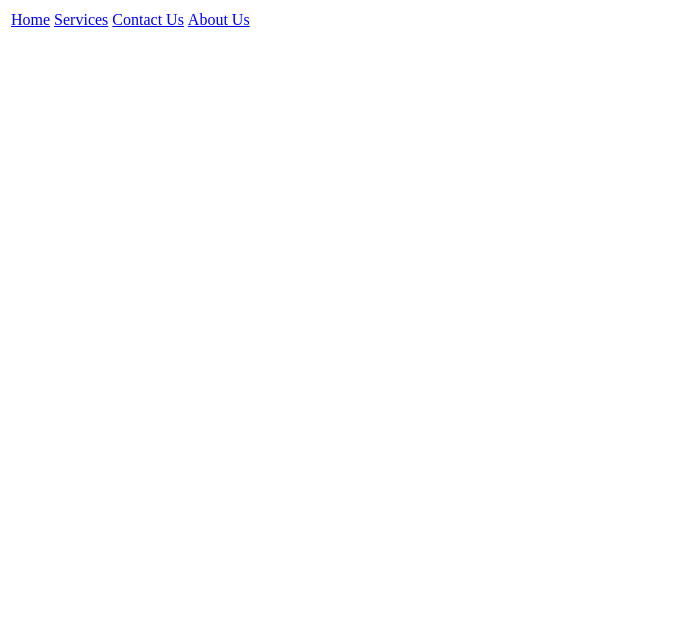
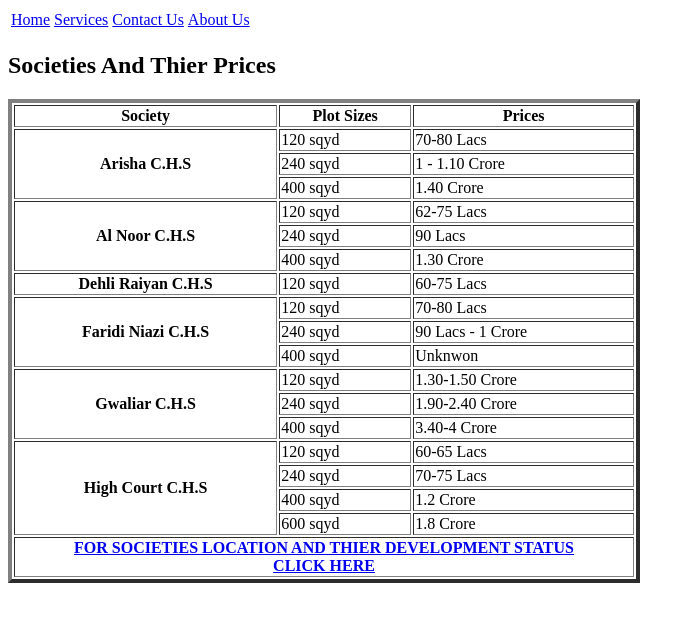
Before and after one commit to Zakariya-khan/practice_8_augusr_2022, a plain HTML site: page services.html in a window 1280 px wide. Shown: the whole page, without its empty margins (0-695 px from the left). Drawn offline with Linux system fonts and the light colour scheme.

Commit message:
Societies and thier prices added

```diff
--- a/services.html
+++ b/services.html
@@ -16,5 +16,98 @@
 
             </tr>
         </table>
+
+        <h2>Societies And Thier Prices</h2>
+        <table border="4px" width="50%" >
+            <thead>
+                <tr>
+                    <th scope="col">Society</th>
+                    <th scope="col">Plot Sizes</th>
+                    <th scope="col">Prices</th>
+                </tr>
+            </thead>
+
+            <tbody>
+                <tr>
+                    <th scope="row" rowspan="3"> Arisha C.H.S </th>
+                    <td>120 sqyd</td>
+                    <td>70-80 Lacs</td>
+                </tr>
+                <tr>
+                    <td>240 sqyd</td>
+                    <td>1 - 1.10 Crore </td>
+                </tr>
+                <tr>
+                    <td>400 sqyd</td>
+                    <td>1.40 Crore</td>
+                </tr>
+                <tr>
+                    <th scope="row" rowspan="3">Al Noor C.H.S</th>
+                    <td>120 sqyd</td>
+                    <td>62-75 Lacs</td>
+                </tr>
+                <tr>
+                    <td>240 sqyd</td>
+                    <td>90 Lacs</td>
+                </tr>
+                <tr>
+                    <td>400 sqyd</td>
+                    <td>1.30 Crore</td>
+                </tr>
+                <tr>
+                    <th scope="row"> Dehli Raiyan C.H.S</th>
+                    <td>120 sqyd</td>
+                    <td>60-75 Lacs</td>
+                </tr>
+                <tr>
+                    <th scope="row" rowspan="3"> Faridi Niazi C.H.S</th>
+                    <td>120 sqyd</td>
+                    <td>70-80 Lacs</td>
+                </tr>
+                <tr>
+                    <td>240 sqyd</td>
+                    <td>90 Lacs - 1 Crore</td>
+                </tr>
+                <tr>
+                    <td>400 sqyd</td>
+                    <td>Unknwon</td>
+                </tr>
+                <tr>
+                    <th scope="row" rowspan="3">Gwaliar C.H.S</th>
+                    <td>120 sqyd</td>
+                    <td>1.30-1.50 Crore</td>
+                </tr>
+                <tr>
+                    <td>240 sqyd</td>
+                    <td>1.90-2.40 Crore</td>
+                </tr>
+                <tr>
+                    <td>400 sqyd</td>
+                    <td>3.40-4 Crore</td>
+                </tr>
+                <tr>
+                    <th scope="row" rowspan="4">High Court C.H.S</th>
+                    <td>120 sqyd</td>
+                    <td>60-65 Lacs</td>
+                </tr>
+                <tr>
+                    <td>240 sqyd</td>
+                    <td>70-75 Lacs</td>
+                </tr>
+                <tr>
+                    <td>400 sqyd</td>
+                    <td> 1.2 Crore</td>
+                </tr>
+                <tr>
+                    <td>600 sqyd</td>
+                    <td>1.8 Crore</td>
+                </tr>
+
+            </tbody>
+            <tfoot>
+                <tr>
+                    <th colspan="3"> <a href="https://www.youtube.com/c/SHUJAKHAN/featured"> FOR SOCIETIES LOCATION AND THIER DEVELOPMENT STATUS <br> CLICK HERE</a> </th>
+                </tr></tfoot>
+        </table>
     </body>
     </html>
```
Lines whose indentation alone changed are shown as unchanged.
